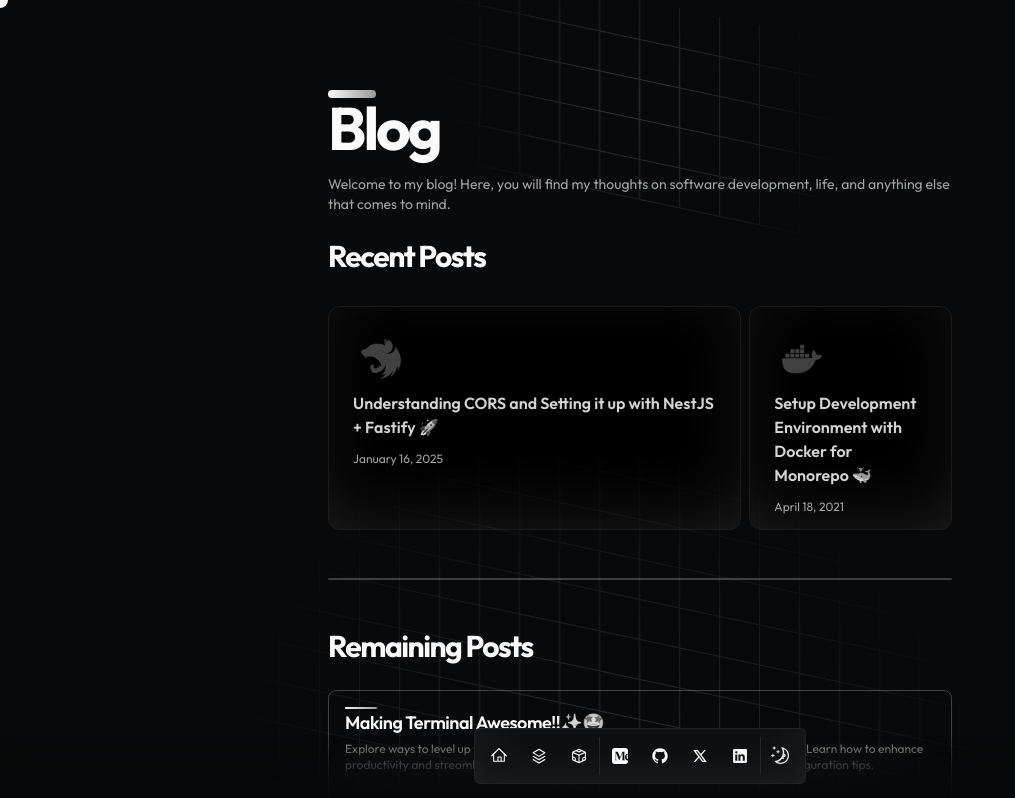
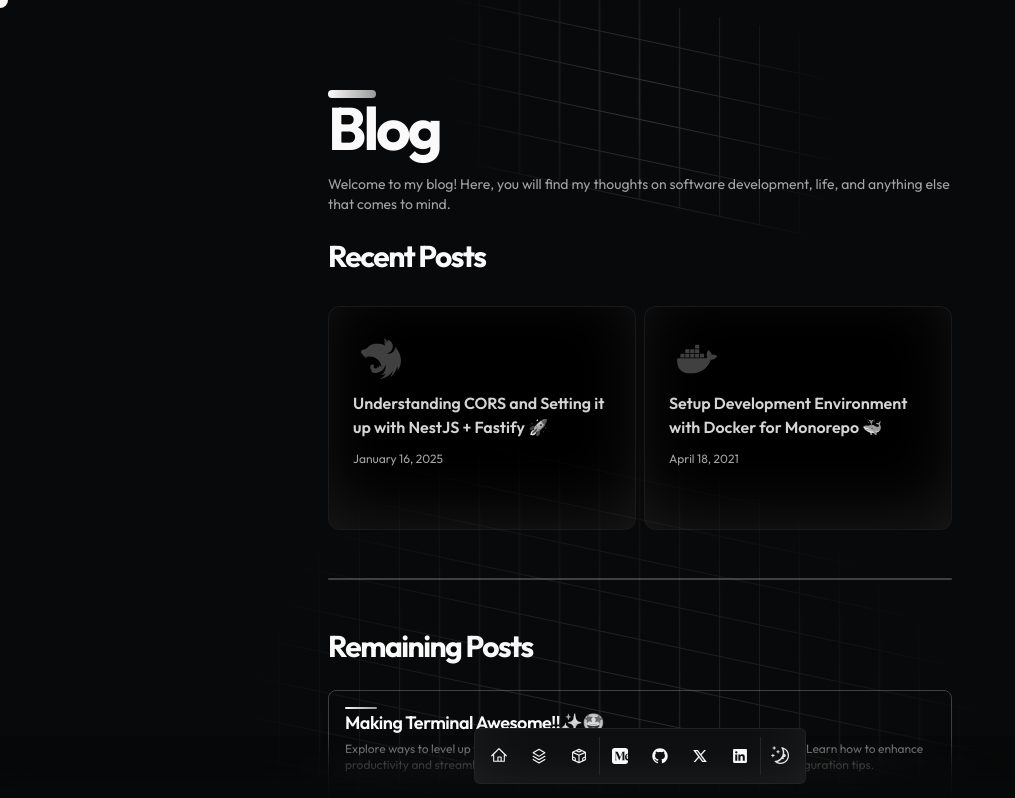
Before and after one commit to tejastn10/nimbus, a Next.js app: page /blog in a window 1280 px wide. Shown: the top 798 px of the page, without its empty margins (0-1015 px from the left). Built offline with nearby package versions, Linux system fonts and the light colour scheme.

Commit message:
feat: update blog page to show equal size bento boxes

```diff
--- a/src/app/blog/page.tsx
+++ b/src/app/blog/page.tsx
@@ -27,12 +27,9 @@ const BlogPage = async (): Promise<JSX.Element> => {
 			(a, b) =>
 				new Date(b.metadata.publishedAt).getTime() - new Date(a.metadata.publishedAt).getTime()
 		)
-		.map((post, index) => ({
+		.map((post) => ({
 			name: post.metadata.title,
-			className:
-				index % 4 === 0 || index % 4 === 3
-					? "col-span-3 lg:col-span-2 grayscale hover:grayscale-0"
-					: "col-span-3 lg:col-span-1 grayscale hover:grayscale-0",
+			className: "col-span-2 lg:col-span-2 grayscale hover:grayscale-0",
 			Icon: getLogo(post.metadata.about),
 			description: formatDate(post.metadata.publishedAt, true),
 			href: `/blog/${post.slug}`,
@@ -53,7 +50,7 @@ const BlogPage = async (): Promise<JSX.Element> => {
 			</BlurFade>
 
 			<BlurFade delay={BLUR_FADE_DELAY * 4}>
-				<BentoGrid className="auto-rows-[14rem]">
+				<BentoGrid className="auto-rows-[14rem] grid-cols-4">
 					{recentPosts.map((post) => (
 						<BentoCard key={post.name} {...post} />
 					))}
```
